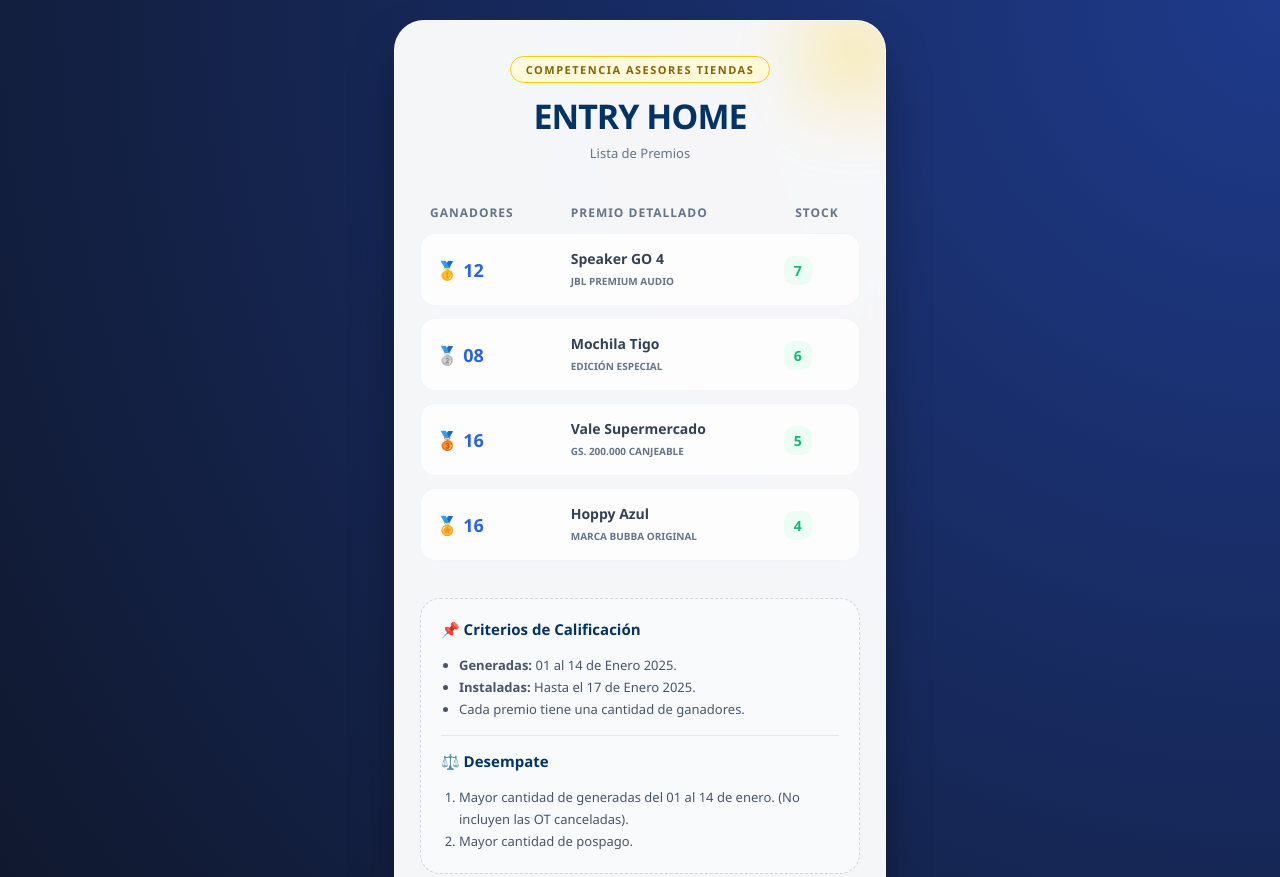
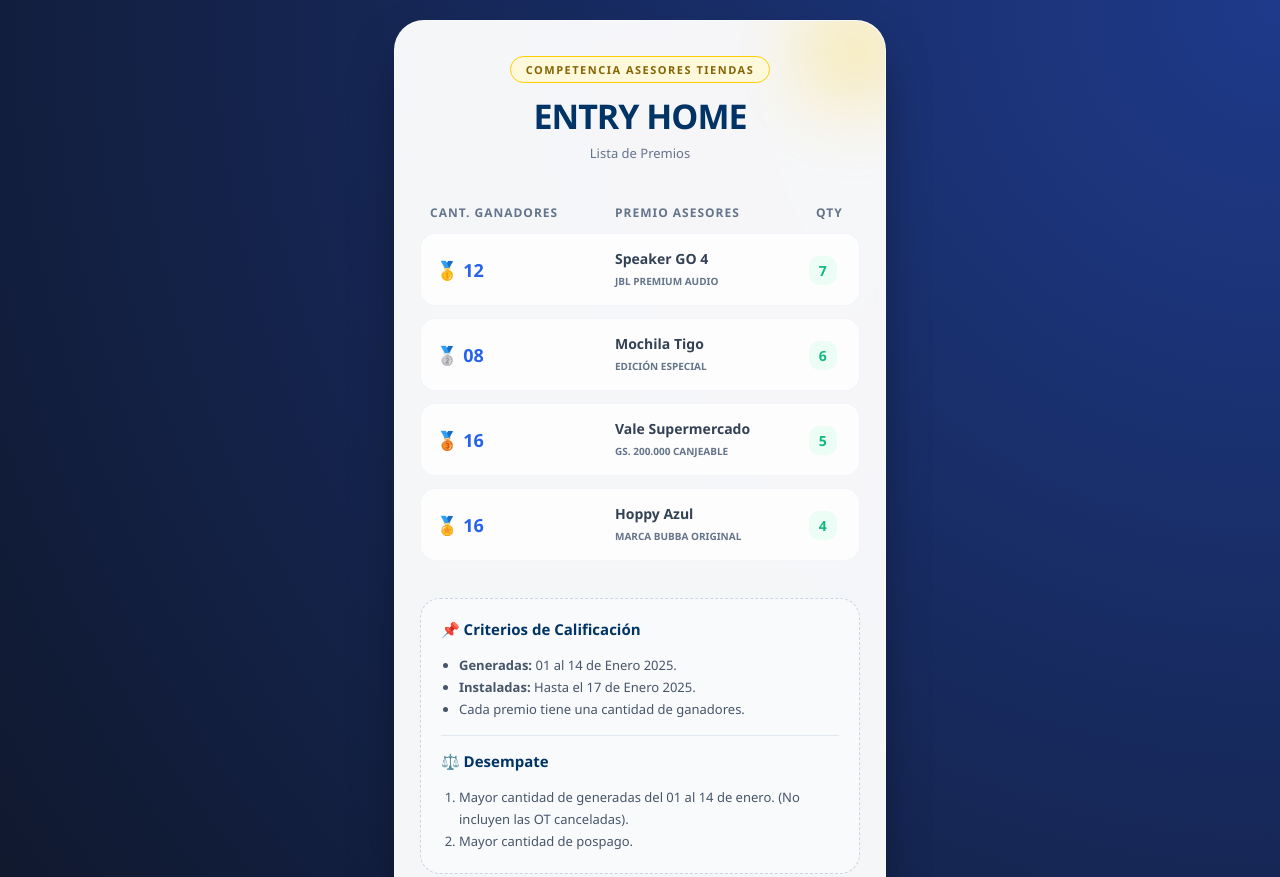
Before and after one commit to pycanales-lang/ENTRY_HOME_COMERCIAL, a plain HTML site: page index.html in a window 1280 px wide. Shown: the top 877 px of the page. Drawn offline with Linux system fonts and the light colour scheme.

Commit message:
Update table headers in index.html

```diff
--- a/index.html
+++ b/index.html
@@ -188,9 +188,9 @@
     <table class="prize-table">
         <thead>
             <tr>
-                <th>Ganadores</th>
-                <th>Premio Detallado</th>
-                <th style="text-align: center;">Stock</th>
+                <th>Cant. Ganadores</th>
+                <th>Premio Asesores</th>
+                <th style="text-align: center;">Qty</th>
             </tr>
         </thead>
         <tbody>
```
